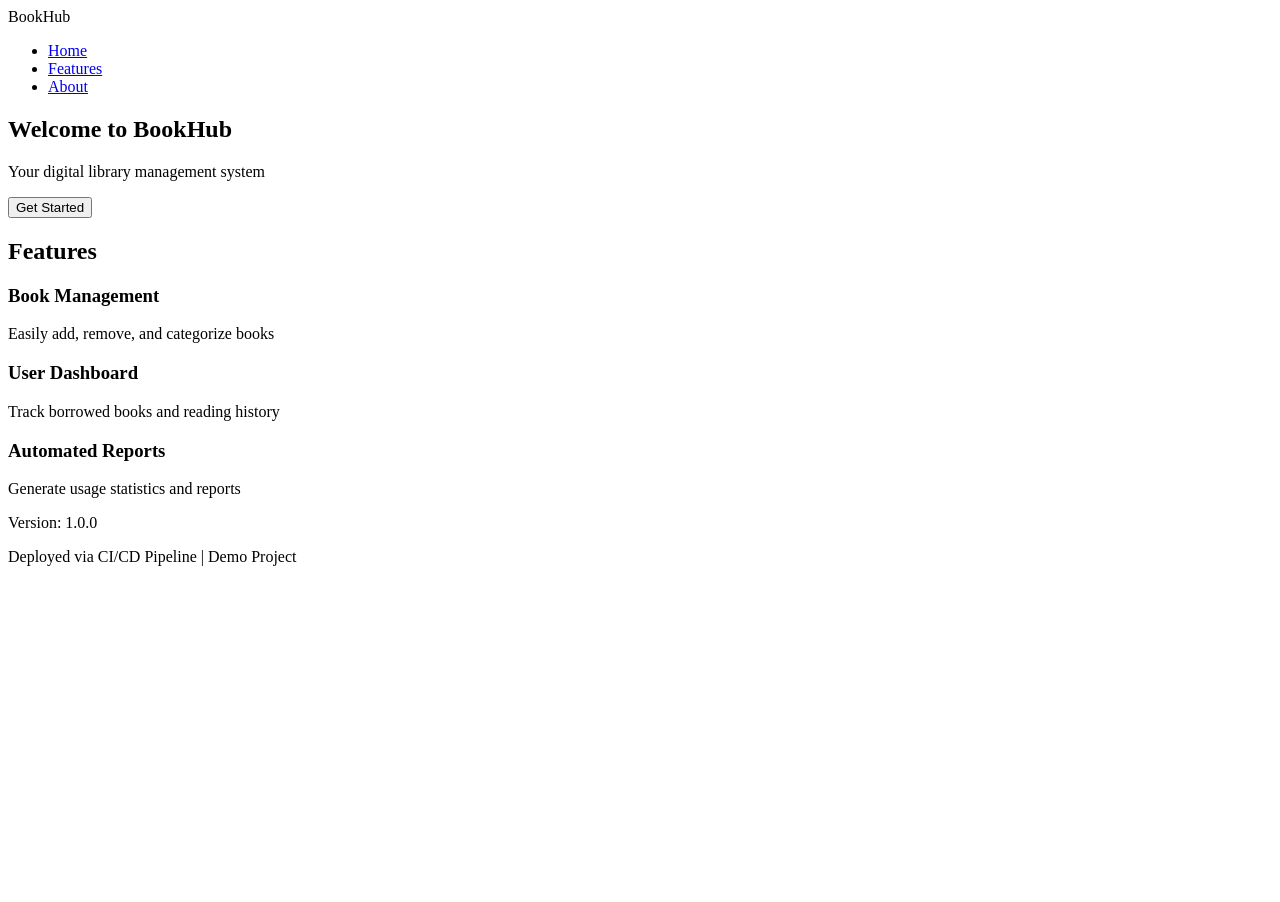
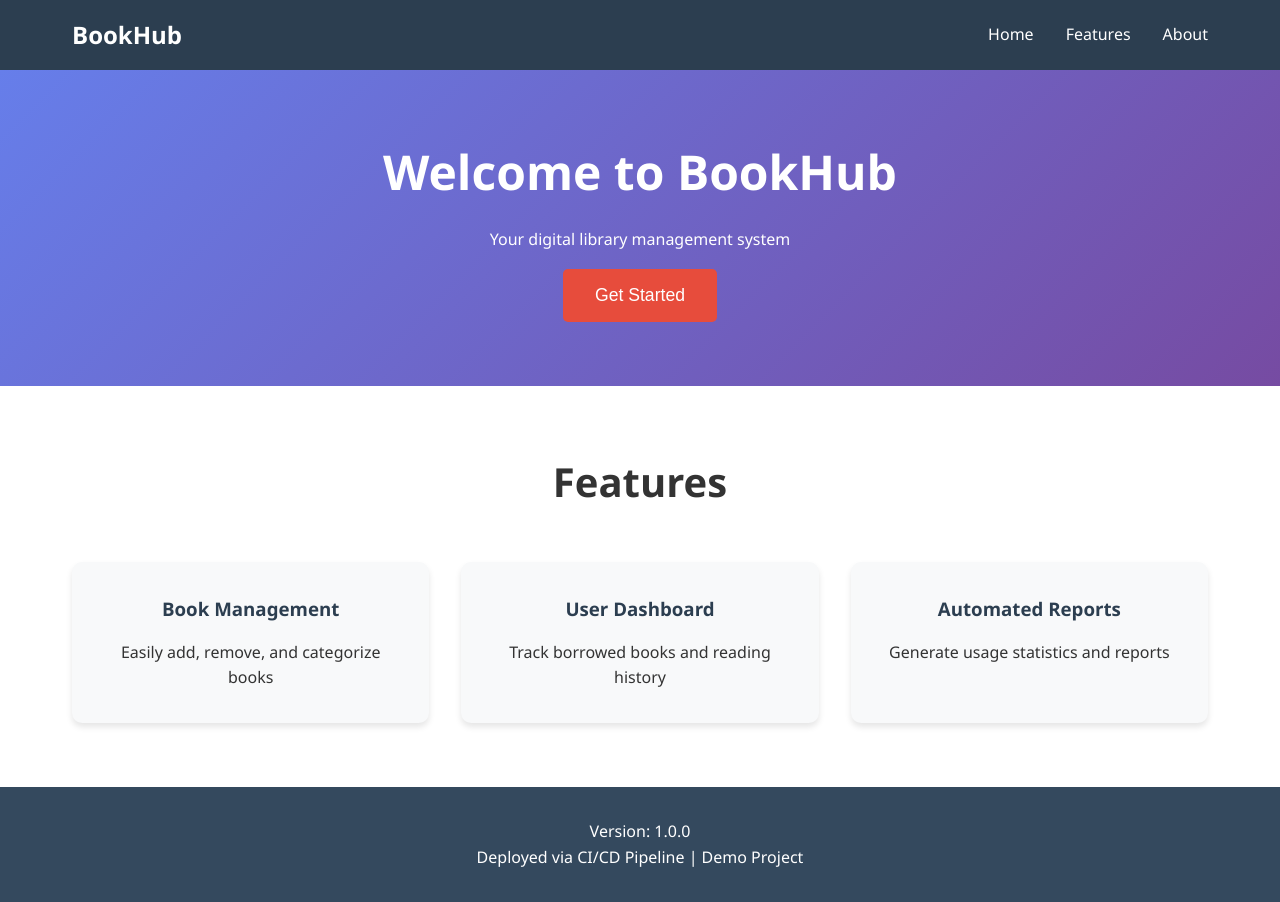
Before and after one commit to Deeksha119/CI-CD-Pipeline, a website: page index.html in a window 1280 px wide. Before the commit the page ends 800 px from the top, so only its background shows below. Drawn offline with Linux system fonts and the light colour scheme.

Commit message:
Update styles.css

```diff
--- a/styles.css
+++ b/styles.css
@@ -1,4 +1,122 @@
-/* ... existing styles ... */
+* {
+    margin: 0;
+    padding: 0;
+    box-sizing: border-box;
+}
+
+body {
+    font-family: 'Segoe UI', Tahoma, Geneva, Verdana, sans-serif;
+    line-height: 1.6;
+    color: #333;
+}
+
+header {
+    background: #2c3e50;
+    color: white;
+    padding: 1rem 0;
+}
+
+nav {
+    display: flex;
+    justify-content: space-between;
+    align-items: center;
+    max-width: 1200px;
+    margin: 0 auto;
+    padding: 0 2rem;
+}
+
+.logo {
+    font-size: 1.5rem;
+    font-weight: bold;
+}
+
+nav ul {
+    display: flex;
+    list-style: none;
+    gap: 2rem;
+}
+
+nav a {
+    color: white;
+    text-decoration: none;
+    transition: color 0.3s;
+}
+
+nav a:hover {
+    color: #3498db;
+}
+
+.hero {
+    background: linear-gradient(135deg, #667eea 0%, #764ba2 100%);
+    color: white;
+    text-align: center;
+    padding: 4rem 2rem;
+}
+
+.hero h1 {
+    font-size: 3rem;
+    margin-bottom: 1rem;
+}
+
+.cta-button {
+    background: #e74c3c;
+    color: white;
+    border: none;
+    padding: 1rem 2rem;
+    font-size: 1.1rem;
+    border-radius: 5px;
+    cursor: pointer;
+    margin-top: 1rem;
+    transition: background 0.3s;
+}
+
+.cta-button:hover {
+    background: #c0392b;
+}
+
+.features {
+    max-width: 1200px;
+    margin: 4rem auto;
+    padding: 0 2rem;
+}
+
+.features h2 {
+    text-align: center;
+    margin-bottom: 3rem;
+    font-size: 2.5rem;
+}
+
+.feature-grid {
+    display: grid;
+    grid-template-columns: repeat(auto-fit, minmax(300px, 1fr));
+    gap: 2rem;
+}
+
+.feature-card {
+    background: #f8f9fa;
+    padding: 2rem;
+    border-radius: 10px;
+    text-align: center;
+    box-shadow: 0 4px 6px rgba(0, 0, 0, 0.1);
+    transition: transform 0.3s;
+}
+
+.feature-card:hover {
+    transform: translateY(-5px);
+}
+
+.feature-card h3 {
+    color: #2c3e50;
+    margin-bottom: 1rem;
+}
+
+footer {
+    background: #34495e;
+    color: white;
+    text-align: center;
+    padding: 2rem;
+    margin-top: 4rem;
+}
 
 /* New Stats Section */
 .stats {
```
